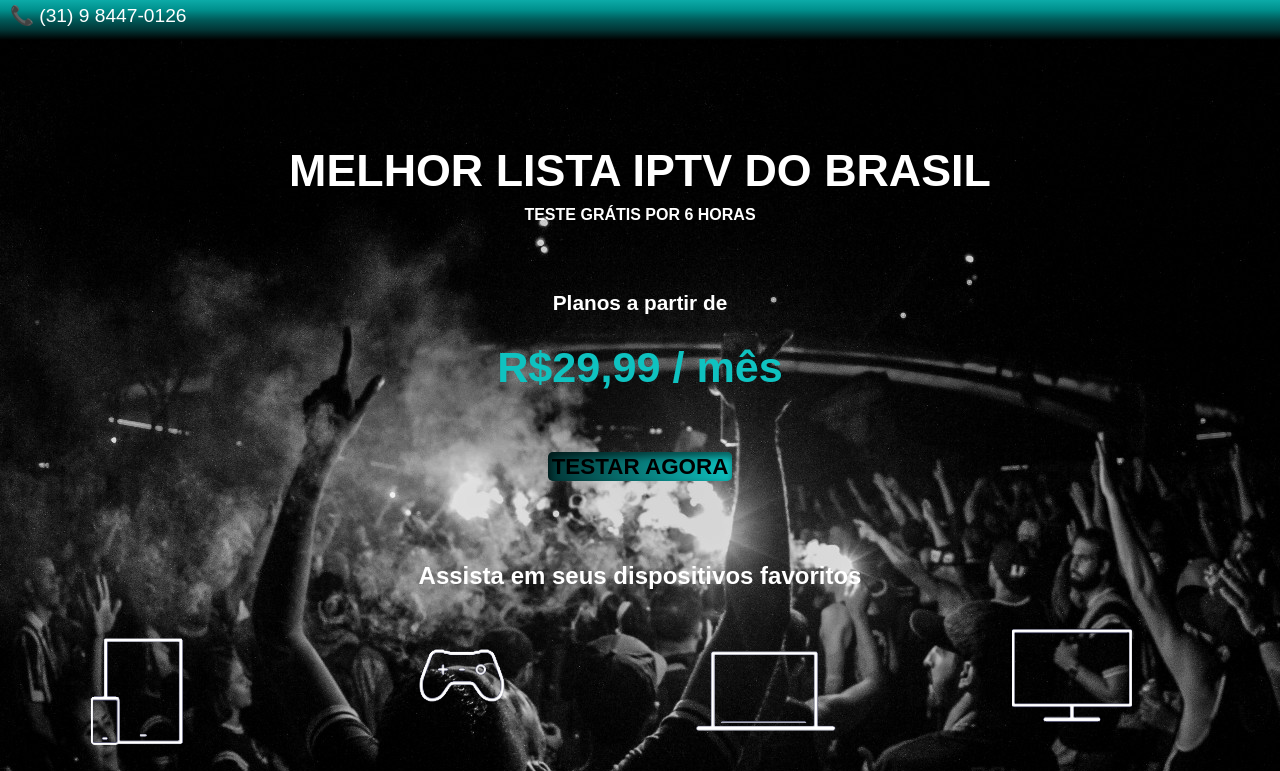
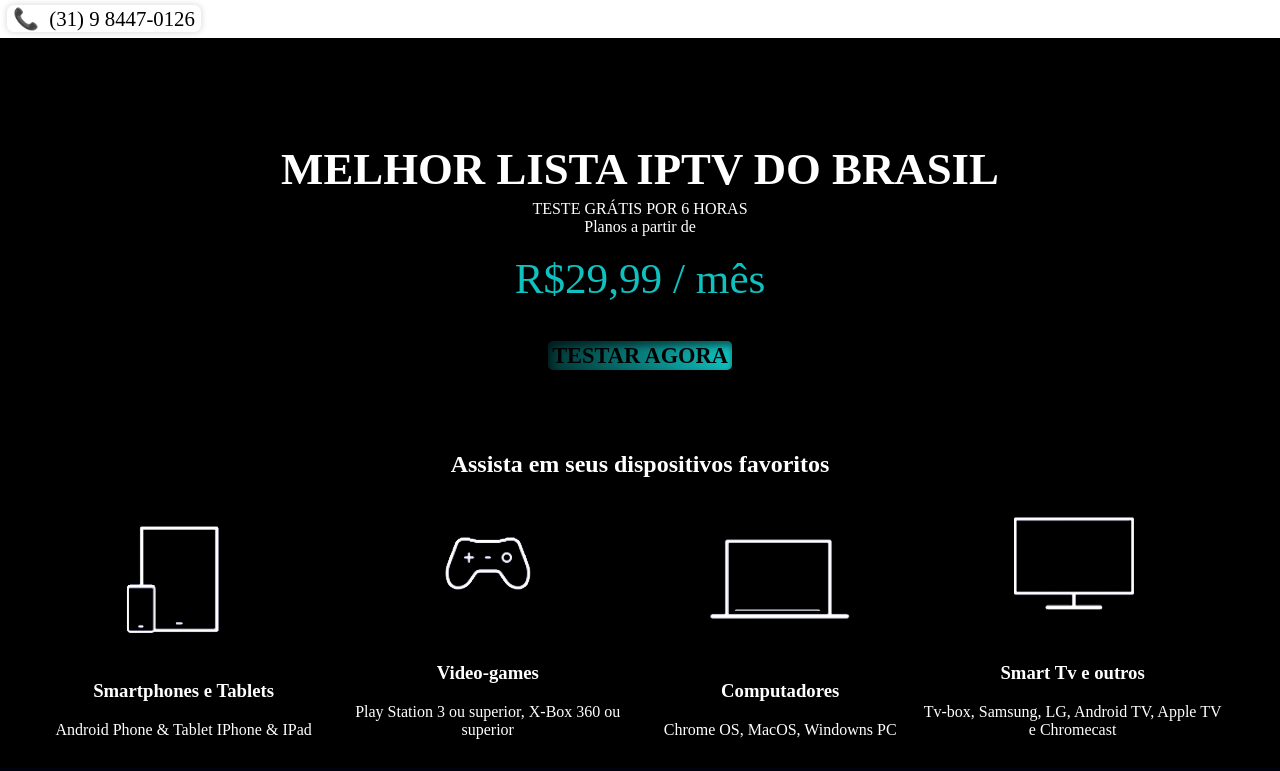
Before and after one commit to Rikelmy-Jhordhan/projeto-iptv, a plain HTML site: page index.html in a window 1280 px wide. Shown: the top 771 px of the page. Drawn offline with Linux system fonts and the light colour scheme.

Commit message:
organizando

```diff
--- a/estilo/style.css
+++ b/estilo/style.css
@@ -18,31 +18,55 @@
     --fonte-titulo: 'Figtree', sans-serif;
 }
 
+
 header {
-    background-image:linear-gradient(to top,black, var(--cor0),var(--cor1), var(--cor2), var(--cor3));
-    color: white;
-    padding: 4px 0px 13px 10px;
-    font-size: 1.2em;
-
+    background-color: white;
+    padding: 7px 0px 7px 7px;
 }
-
 header a {
     text-decoration: none;
-    color: white;
+    color: black;
+    box-shadow: 0px 0px 5px 2px #00000019;
+    border-radius: 7px 7px;
+    padding: 2px 6px 2px 6px;
+    font-size: 1.3em;
 }
-
 header a:hover {
     color: red;
 }
-
-
-header p::before {
+header a::before {
     content: '\1F4DE\00A0';
 }
 
-body {
-    font-family: var(--fonte-padrao);
+
+
+
+
+
+section {
+    background-color: #00020D;
+    color: white;
 }
+section.comeco {
+    background-color: #000000;
+    text-align: center;
+    }
+
+section.comeco #inicio h1 {
+    font-size: 2.8em;
+    padding: 105px 0px 5px;
+}
+
+article > #inicioplano {
+    font-size: 1.3em;
+    padding: 28px 0px;
+    padding-bottom: 10px;
+}
+
+
+
+
+
 
 main #favoritos {
     padding: 82px 0px 0px 0px;
@@ -50,15 +74,7 @@ main #favoritos {
 
 }
 
-section {
-    background-color: #00020D;
-    color: white;
-}
 
-
-section > #inicio p {
-    padding: 5px 0px 17px 0px;
-}
 
 section ul {
     font-size: 1.3em;
@@ -91,15 +107,8 @@ div#valor {
 }
 
 
-article#inicio {
-    text-align: center;
-    font-weight: bold;
-}
 
-article#inicio h1 {
-    font-size: 2.8em;
-    padding: 105px 0px 5px;
-}
+
 
 article.dispositivo {
     padding: 10px 10px;
@@ -176,11 +185,7 @@ article.planos {
 
 }
 
-article > #inicioplano {
-    font-size: 1.3em;
-    padding: 28px 0px;
-    padding-bottom: 10px;
-}
+
 
 article > #teste {
     background-image: linear-gradient(to right, var(--cor0), var(--cor4));
--- a/index.html
+++ b/index.html
@@ -6,26 +6,23 @@
     <meta name="viewport" content="width=device-width, initial-scale=1.0">
     <title>Supreme_TV</title>
     <link rel="stylesheet" href="estilo/style.css">
-    <style>
 
-      section#comeco {
-      background-image: url('imagens/torcedor.png');
-      }
-    </style>
 </head>
 <body>
     <header>
         <a href="https://wa.me/31984470126" target="_blank">
-          <p>(31) 9 8447-0126</p>
+          (31) 9 8447-0126
         </a>
     </header>
 
     <main>
-      <section id="comeco">
+      <section class="comeco">
         <article id="inicio">
           <h1>MELHOR LISTA IPTV DO BRASIL</h1>
           <p>TESTE GRÁTIS POR 6 HORAS</p>
-          <p><div id="inicioplano">Planos a partir de</div> <br> <div id="valor">R$29,99 / mês</div></p>
+          <div >Planos a partir de</div>
+          <br>
+          <div id="valor">R$29,99 / mês</div>
           <a href="https://wa.me/31984470126" id="teste">TESTAR AGORA</a>
         </article>
         <h2 id="favoritos">Assista em seus dispositivos favoritos</h2>
```
